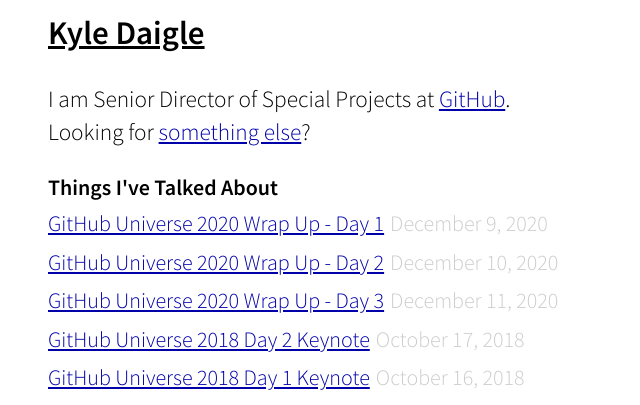
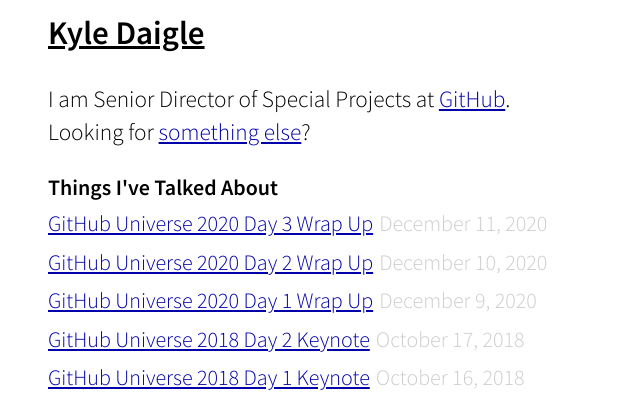
Before and after one commit to kdaigle/kdaigle.github.io, a Jekyll site: the page built from index.html, in a window 1280 px wide. Shown: the top 405 px of the page, without its empty margins (282-922 px from the left). Built offline with Jekyll 4.4.1, drawn with Linux system fonts in a browser that asks for light colours.

Commit message:
Fix ordering

```diff
--- a/index.html
+++ b/index.html
@@ -10,9 +10,9 @@
   </p>
   <h3>Things I've Talked About</h3>
   <ul class="posts">
-    <li><a href="https://www.youtube.com/watch?v=hl_4UuGB9o8">GitHub Universe 2020 Wrap Up - Day 1</a><span class="date">December 9, 2020</span></li>
-    <li><a href="https://www.youtube.com/watch?v=n-FBz9DJrPM">GitHub Universe 2020 Wrap Up - Day 2</a><span class="date">December 10, 2020</span></li>
-    <li><a href="https://www.youtube.com/watch?v=NIEO9misb5I">GitHub Universe 2020 Wrap Up - Day 3</a><span class="date">December 11, 2020</span></li>
+    <li><a href="https://www.youtube.com/watch?v=NIEO9misb5I">GitHub Universe 2020 Day 3 Wrap Up</a><span class="date">December 11, 2020</span></li>
+    <li><a href="https://www.youtube.com/watch?v=n-FBz9DJrPM">GitHub Universe 2020 Day 2 Wrap Up</a><span class="date">December 10, 2020</span></li>
+    <li><a href="https://www.youtube.com/watch?v=hl_4UuGB9o8">GitHub Universe 2020 Day 1 Wrap Up</a><span class="date">December 9, 2020</span></li>
     <li><a href="https://www.youtube.com/watch?v=iMiydtB2vEU">GitHub Universe 2018 Day 2 Keynote</a><span class="date">October 17, 2018</span></li>
     <li><a href="https://www.youtube.com/watch?v=vB5nTx5fUXM">GitHub Universe 2018 Day 1 Keynote</a><span class="date">October 16, 2018</span></li>
     <li><a href="https://apiworld2018.sched.com/event/EtEv/pro-talk-building-and-scaling-the-github-platform">Building and Scaling the GitHub Platform</a><span class="date">September 11, 2018</span></li>
```
